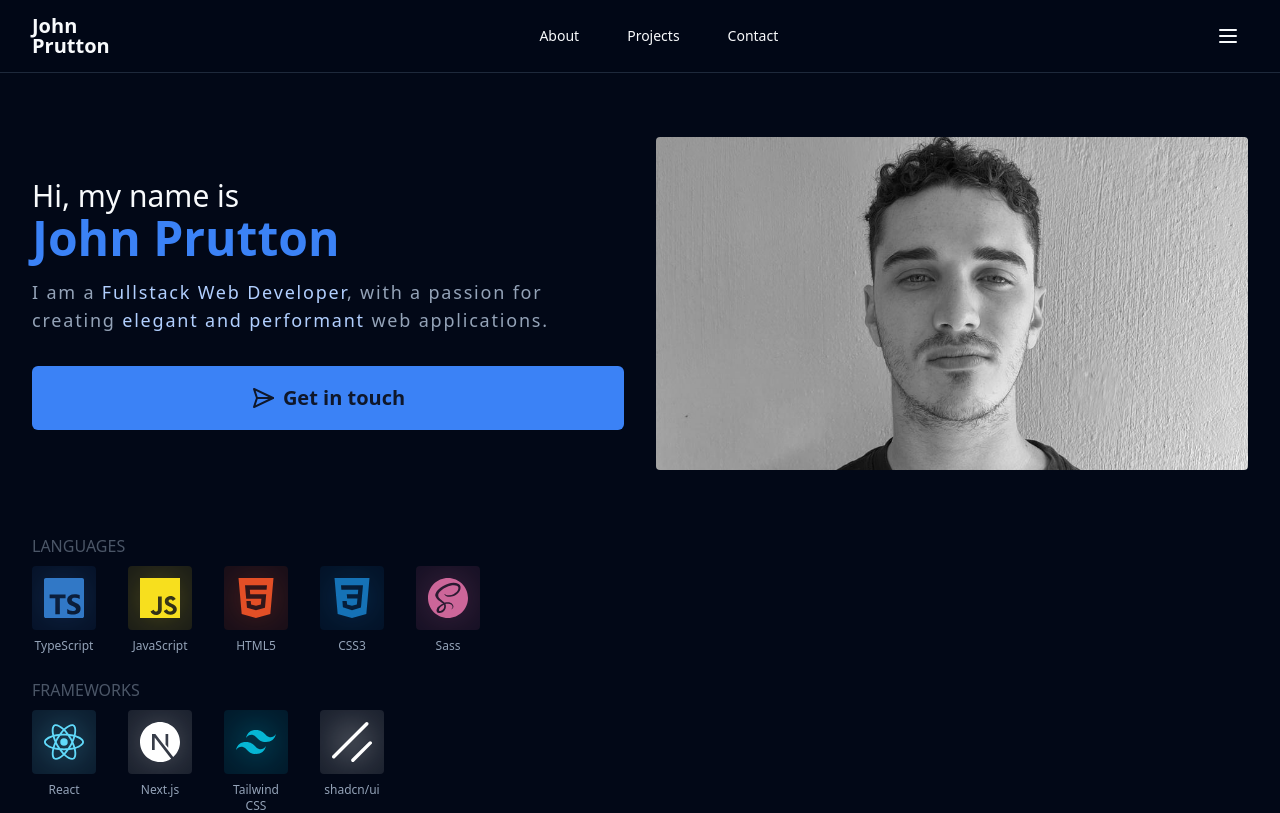
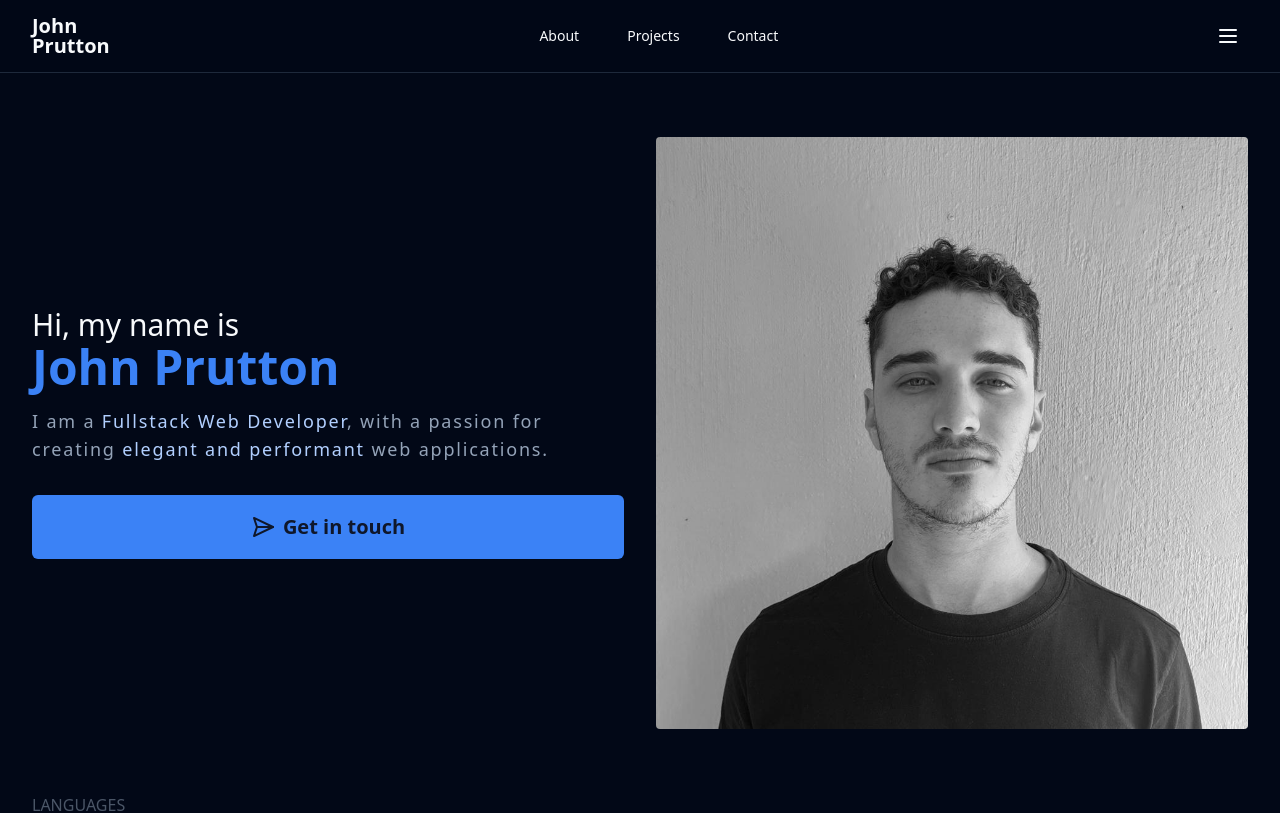
Before and after one commit to john-prutton/portfolio, a Next.js app: page / in a window 1280 px wide. Shown: the top 813 px of the page. Built offline with nearby package versions, Linux system fonts and the light colour scheme.

Commit message:
add sharp and blur url

```diff
--- a/package.json
+++ b/package.json
@@ -22,6 +22,7 @@
     "next": "14.2.4",
     "react": "^18",
     "react-dom": "^18",
+    "sharp": "^0.33.4",
     "simple-icons": "^13.0.0",
     "tailwind-merge": "^2.3.0",
     "tailwindcss-animate": "^1.0.7"
--- a/src/app/(landing)/hero.tsx
+++ b/src/app/(landing)/hero.tsx
@@ -15,11 +15,12 @@ export const Hero = () => {
         initial={{ scale: 0.8, opacity: 0 }}
         animate={{ scale: 1, opacity: 1 }}
         transition={{ type: "spring", stiffness: 200, damping: 10 }}
-        className="relative aspect-video overflow-clip rounded-sm grayscale sm:order-2 sm:aspect-square md:aspect-video"
+        className="relative aspect-square overflow-clip rounded-sm grayscale sm:order-2"
       >
         <Image
           src={PictureOfMe}
-          placeholder="empty"
+          priority
+          placeholder="blur"
           blurDataURL={PictureOfMe.blurDataURL}
           alt="Me"
           fill
```
Also changed, not shown: 1 other file (tests, documents, lock files or other folders).
